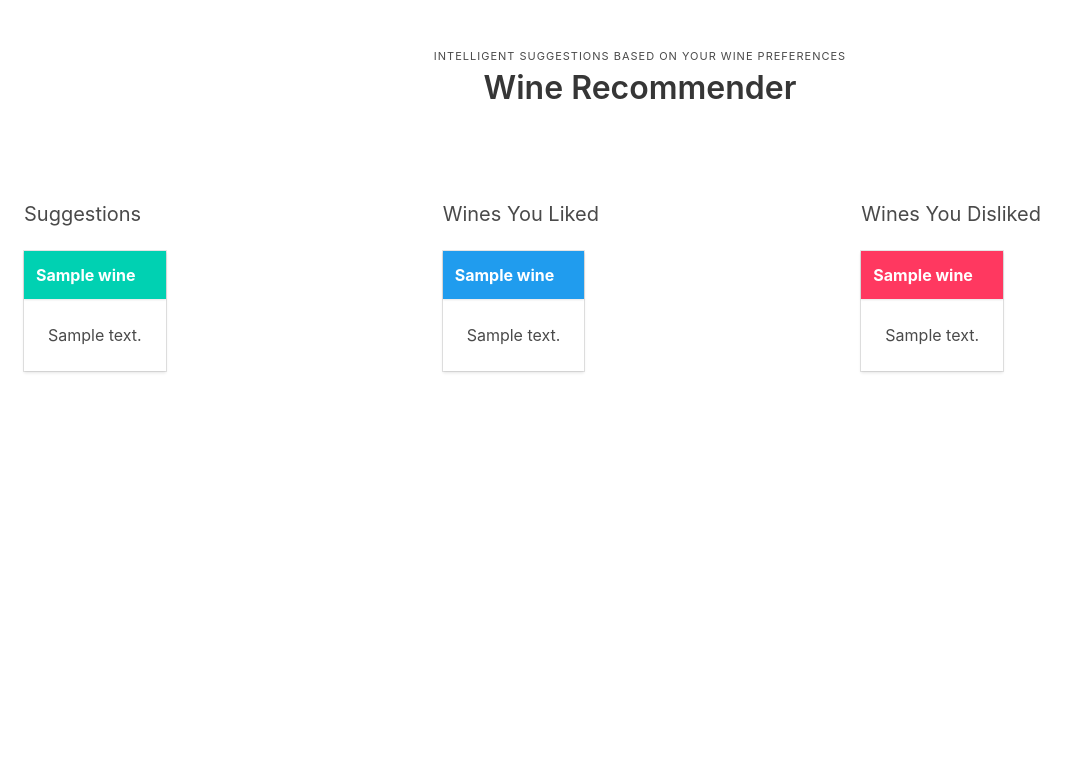
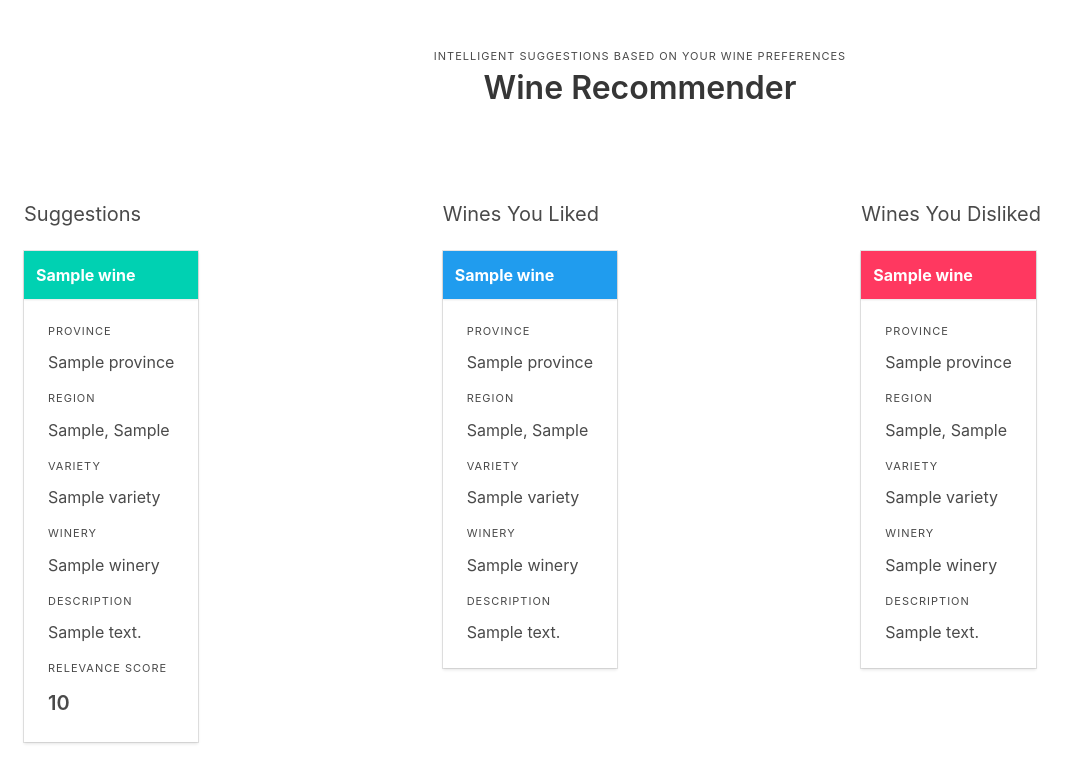
Before and after one commit to hunruh/wine-recommender, a Flask app: template templates/query.html in a window 1280 px wide. Shown: the top 783 px of the page, without its empty margins (0-1080 px from the left). Run offline with Flask 2, Linux system fonts and the light colour scheme; the template is opened without the code that fills it: most values are stand-ins (such as "Sample title", 1, 10 or a date in 2020); parts of the project's set-up code (start-up, migrations or seed data) failed here and were passed over; some libraries are stand-ins or nearby versions.

Commit message:
Wrap-up tweaks

```diff
--- a/main.py
+++ b/main.py
@@ -1,10 +1,13 @@
 from flask import Flask, request, render_template
-from sklearn.naive_bayes import MultinomialNB
+from sklearn.ensemble import RandomForestClassifier
+from sklearn.neighbors import NearestNeighbors
 from scipy.sparse import vstack, load_npz
+from imblearn.over_sampling import RandomOverSampler
 import firebase_admin
 from firebase_admin import credentials
 from firebase_admin import firestore
 import numpy as np
+import random
 
 app = Flask(__name__, template_folder='templates', static_url_path='/static')
 app.config['TEMPLATES_AUTO_RELOAD'] = True
@@ -25,15 +28,28 @@ def query():
     disliked_ids = [wine_id for wine_id in request.args.get('dislikes').split(',')]
 
     liked_wines = [data.getrow(int(wine_id)) for wine_id in liked_ids]
-    disliked_wines = [data.getrow(int(wine_id)) for wine_id in disliked_ids]
+    if len(disliked_ids) > 0 and disliked_ids[0] is not '':
+        disliked_wines = [data.getrow(int(wine_id)) for wine_id in disliked_ids]
+    else:
+        disliked_wines = []
+        random_id = random.randrange(130000)
+        while str(random_id) in liked_ids:
+            random_id = random.randrange(130000)
+        disliked_wines.append(data.getrow(random_id))
+
     features = vstack(liked_wines + disliked_wines)
 
     liked_wine_labels = [1 for i in range(len(liked_wines))]
     disliked_wine_labels = [0 for i in range(len(disliked_wines))]
     labels = np.array(liked_wine_labels + disliked_wine_labels)
 
-    clf = MultinomialNB()
-    clf.fit(features, labels)
+    # Over sample the missing points
+    ros = RandomOverSampler(random_state=0)
+    features_resampled, labels_resampled = ros.fit_resample(features, labels)
+
+    # clf = MultinomialNB()
+    clf = RandomForestClassifier(n_estimators=100)
+    clf.fit(features_resampled, labels_resampled)
     predictions = clf.predict_proba(data)[:,1]
     top_20_wines = np.argsort(predictions)[::-1][:20]
 
@@ -42,7 +58,9 @@ def query():
         doc_ref = db.collection(u'wines').document(str(wine))
         try:
             doc = doc_ref.get()
-            wine_details.append(doc.to_dict())
+            doc_dict = doc.to_dict()
+            doc_dict['score'] = predictions[wine]
+            wine_details.append(doc_dict)
         except:
             print(u'No such document!')
 
@@ -57,6 +75,9 @@ def query():
 
     disliked_wine_details = []
     for wine in disliked_ids:
+        if wine is '':
+            continue
+
         doc_ref = db.collection(u'wines').document(str(wine))
         try:
             doc = doc_ref.get()
--- a/requirements.txt
+++ b/requirements.txt
@@ -4,6 +4,7 @@ cachetools==3.1.0
 certifi==2019.3.9
 chardet==3.0.4
 Click==7.0
+CouchDB==1.2
 firebase-admin==2.16.0
 Flask==1.0.2
 google-api-core==1.10.0
@@ -15,6 +16,8 @@ google-resumable-media==0.3.2
 googleapis-common-protos==1.5.10
 grpcio==1.20.1
 idna==2.8
+imbalanced-learn==0.4.3
+imblearn==0.0
 isort==4.3.17
 itsdangerous==1.1.0
 Jinja2==2.10.1
--- a/templates/index.html
+++ b/templates/index.html
@@ -51,6 +51,7 @@
                 </div>
             </div>
         </div>
+        <p class="heading has-text-centered has-text-danger is-hidden invalid-submit"></p>
         <div class="field is-grouped is-grouped-centered">
             <p class="control">
                 <a class="button is-link recommendations-submit">
--- a/templates/query.html
+++ b/templates/query.html
@@ -34,7 +34,28 @@
                                 <p class="card-header-title has-text-white">{{ wine['name'] }}</p>
                             </header>
                             <div class="card-content">
-                                <div class="content has-text-left">{{ wine['description'] }}</div>
+                                <div class="content has-text-left">
+                                    {% if wine['province'] is defined %}
+                                        <p class="heading">Province</p>
+                                        <p class="is-small">{{ wine['province'] }}</p>
+                                    {% endif %}
+                                    {% if (wine['region1'] is defined) and (wine['region1'] != '') %}
+                                        <p class="heading">Region</p>
+                                        <p class="is-small">{{ wine['region1'] }}{% if (wine['region2'] is defined) and (wine['region2'] != '') %}, {{ wine['region2']}}{% endif %}</p>
+                                    {% endif %}
+                                    {% if wine['variety'] is defined %}
+                                        <p class="heading">Variety</p>
+                                        <p class="is-small">{{ wine['variety'] }}</p>
+                                    {% endif %}
+                                    {% if wine['winery'] is defined %}
+                                        <p class="heading">Winery</p>
+                                        <p class="is-small">{{ wine['winery'] }}</p>
+                                    {% endif %}
+                                    <p class="heading">Description</p>
+                                    <p class="is-small">{{ wine['description'] }}</p>
+                                    <p class="heading">Relevance Score</p>
+                                    <p class="is-size-5 has-text-weight-semibold">{{ wine['score'] }}</p>
+                                </div>
                             </div>
                         </div>
                     </section>
@@ -49,7 +70,26 @@
                                 <p class="card-header-title has-text-white">{{ wine['name'] }}</p>
                             </header>
                             <div class="card-content">
-                                <div class="content has-text-left">{{ wine['description'] }}</div>
+                                <div class="content has-text-left">
+                                    {% if wine['province'] is defined %}
+                                        <p class="heading">Province</p>
+                                        <p class="is-small">{{ wine['province'] }}</p>
+                                    {% endif %}
+                                    {% if (wine['region1'] is defined) and (wine['region1'] != '') %}
+                                        <p class="heading">Region</p>
+                                        <p class="is-small">{{ wine['region1'] }}{% if (wine['region2'] is defined) and (wine['region2'] != '') %}, {{ wine['region2']}}{% endif %}</p>
+                                    {% endif %}
+                                    {% if wine['variety'] is defined %}
+                                        <p class="heading">Variety</p>
+                                        <p class="is-small">{{ wine['variety'] }}</p>
+                                    {% endif %}
+                                    {% if wine['winery'] is defined %}
+                                        <p class="heading">Winery</p>
+                                        <p class="is-small">{{ wine['winery'] }}</p>
+                                    {% endif %}
+                                    <p class="heading">Description</p>
+                                    <p class="is-small">{{ wine['description'] }}</p>
+                                </div>
                             </div>
                         </div>
                     </section>
@@ -64,7 +104,26 @@
                                 <p class="card-header-title has-text-white">{{ wine['name'] }}</p>
                             </header>
                             <div class="card-content">
-                                <div class="content has-text-left">{{ wine['description'] }}</div>
+                                <div class="content has-text-left">
+                                    {% if wine['province'] is defined %}
+                                        <p class="heading">Province</p>
+                                        <p class="is-small">{{ wine['province'] }}</p>
+                                    {% endif %}
+                                    {% if (wine['region1'] is defined) and (wine['region1'] != '') %}
+                                        <p class="heading">Region</p>
+                                        <p class="is-small">{{ wine['region1'] }}{% if (wine['region2'] is defined) and (wine['region2'] != '') %}, {{ wine['region2']}}{% endif %}</p>
+                                    {% endif %}
+                                    {% if wine['variety'] is defined %}
+                                        <p class="heading">Variety</p>
+                                        <p class="is-small">{{ wine['variety'] }}</p>
+                                    {% endif %}
+                                    {% if wine['winery'] is defined %}
+                                        <p class="heading">Winery</p>
+                                        <p class="is-small">{{ wine['winery'] }}</p>
+                                    {% endif %}
+                                    <p class="heading">Description</p>
+                                    <p class="is-small">{{ wine['description'] }}</p>
+                                </div>
                             </div>
                         </div>
                     </section>
```
Also changed, not shown: static/index.js (+13 -2 lines).
